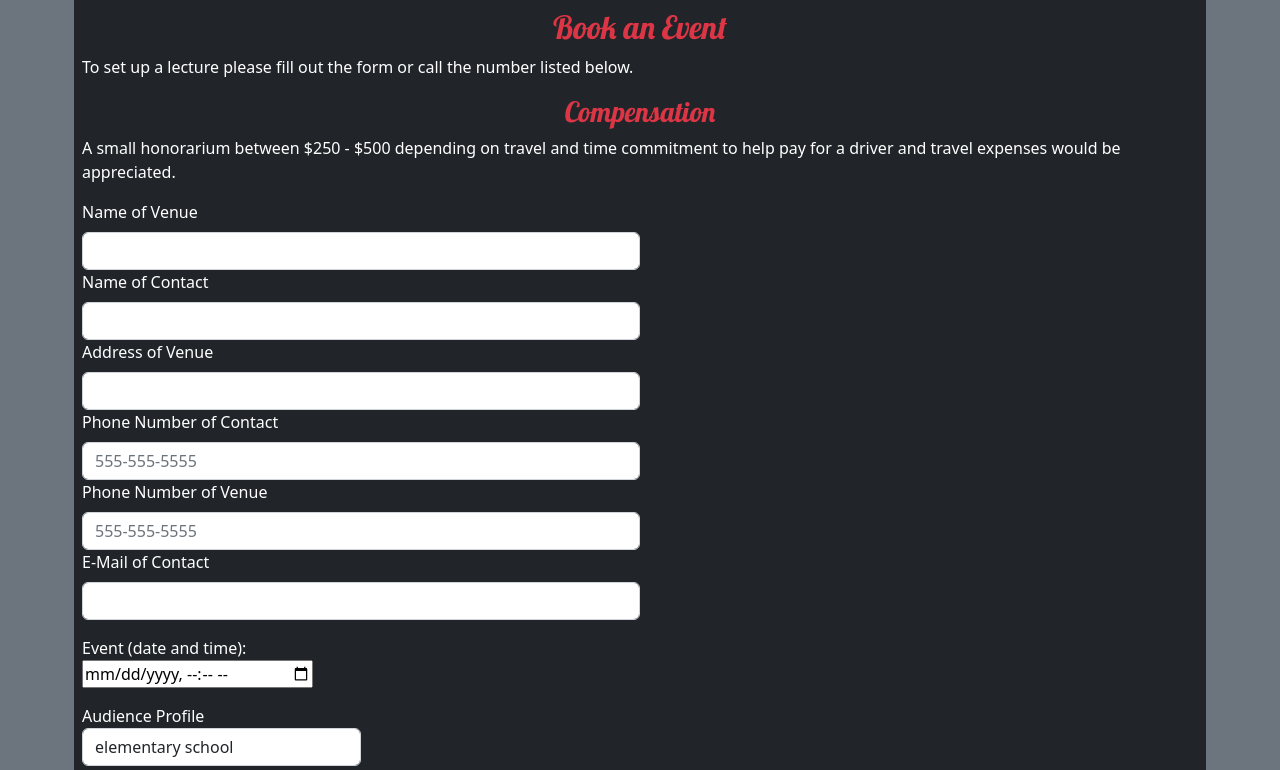
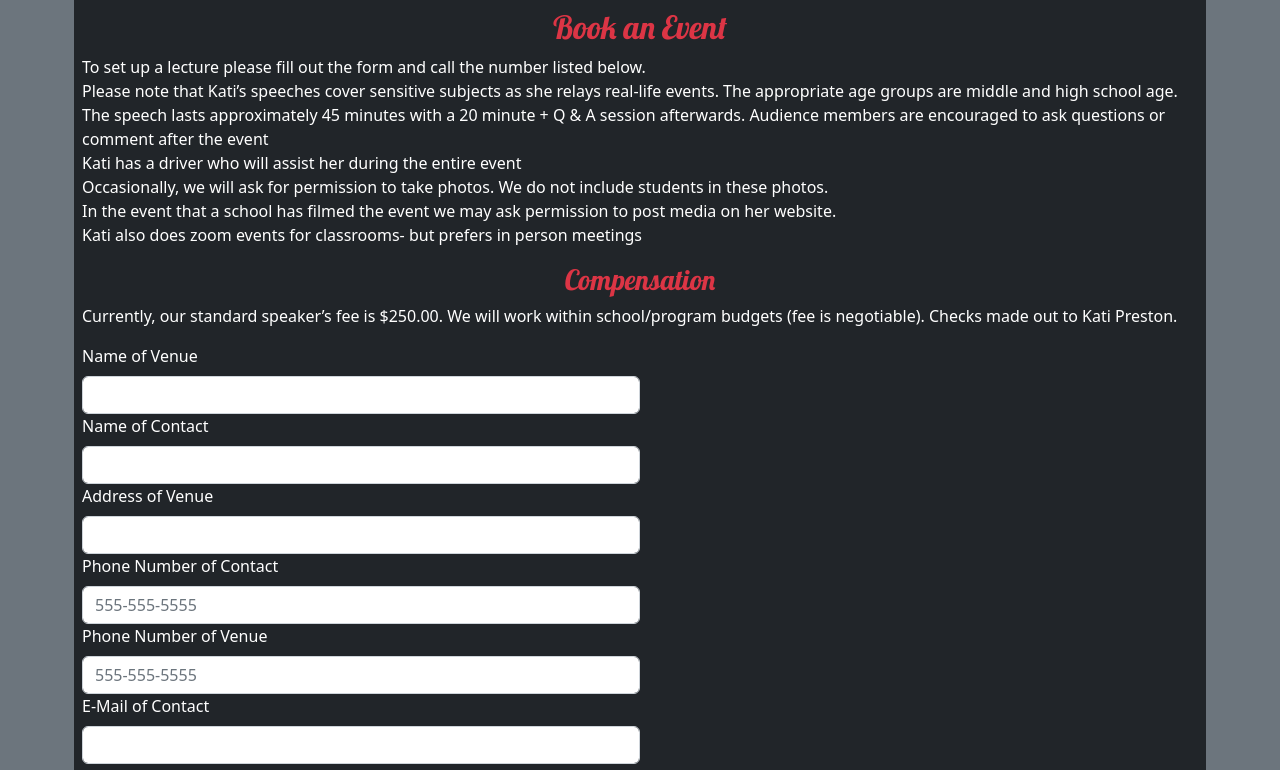
Before and after one commit to BennyBuns/katySite, a React (Create React App) app: page /contact in a window 1280 px wide. Shown: the part 900-1670 px from the top of the page. Built offline with nearby package versions, Linux system fonts and the light colour scheme.

Commit message:
booking info changes

```diff
--- a/src/pages/ContactPage.js
+++ b/src/pages/ContactPage.js
@@ -19,10 +19,18 @@ const ContactPage = () => {
                         <hr />
                         <h2 className='d-flex justify-content-center text-danger'>Book an Event</h2>
                         <p>
-                            To set up a lecture please fill out the form or call the number listed below.
+                            To set up a lecture please fill out the form and call the number listed below. <br/>
+                        Please note that Kati’s speeches cover sensitive subjects as she relays real-life events.
+                         The appropriate age groups are middle and high school age.<br/>
+                         The speech lasts approximately 45 minutes with a 20 minute + Q & A session afterwards.
+                         Audience members are encouraged to ask questions or comment after the event <br/>
+                         Kati has a driver who will assist her during the entire event <br/>
+                         Occasionally, we will ask for permission to take photos. We do not include students in these photos.<br/>
+                         In the event that a school has filmed the event we may ask permission to post media on her website. <br/>
+                         Kati also does zoom events for classrooms- but prefers in person meetings
                         </p>
                         <h3 className='d-flex justify-content-center text-danger'>Compensation</h3>
-                        <p> A small honorarium between $250 - $500 depending on travel and time commitment to help pay for a driver and travel expenses would be appreciated.</p>
+                        <p> Currently, our standard speaker’s fee is $250.00. We will work within school/program budgets (fee is negotiable). Checks made out to Kati Preston.</p>
                         <form className='formgroup' action="https://formsubmit.co/hamp@tds.net" method="POST" >
                             <Col className='col-md-6'>
                                 <label for='venue' class='form-label'>Name of Venue</label>
@@ -47,7 +55,6 @@ const ContactPage = () => {
                             <Col className='col-md-3'>
                                 <label for="age">Audience Profile</label>
                                 <select class="form-control" id="age" name='age range' required>
-                                    <option>elementary school</option>
                                     <option>middle school</option>
                                     <option>high school</option>
                                     <option>university</option>
```
